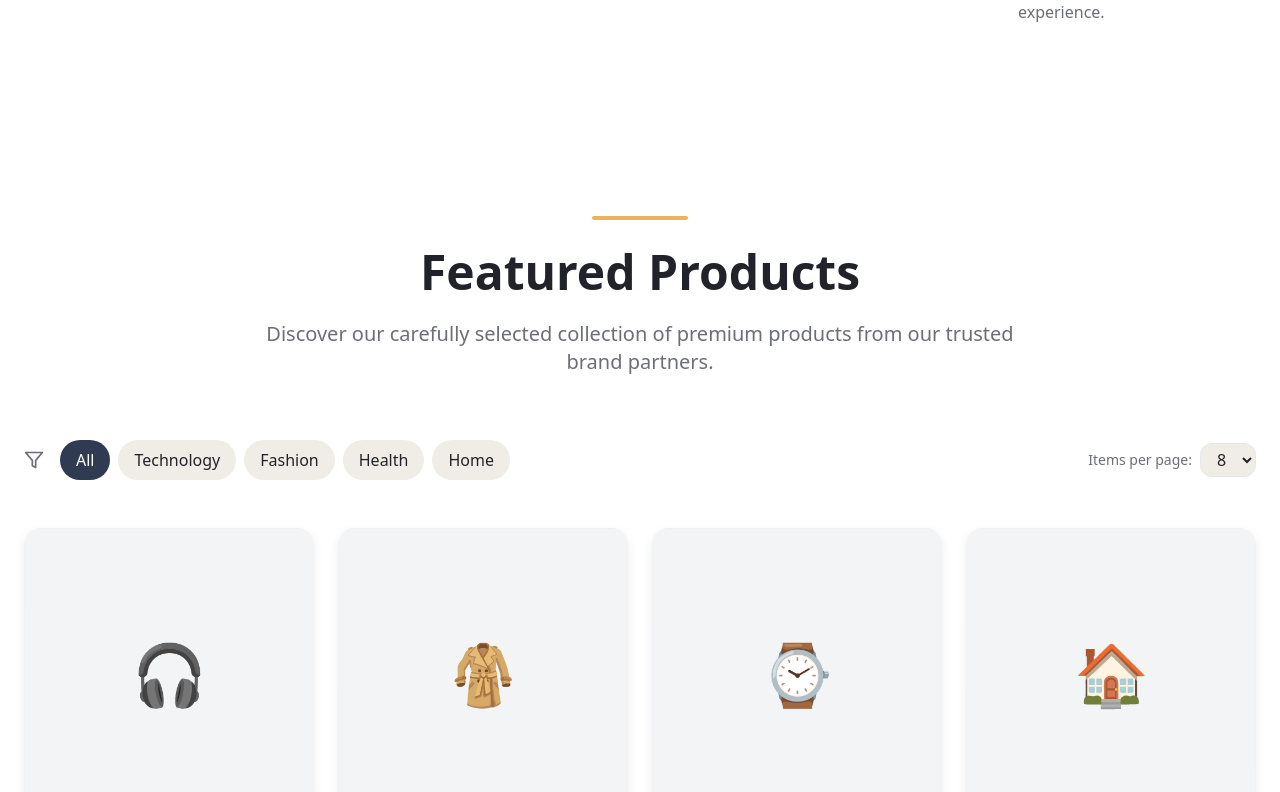
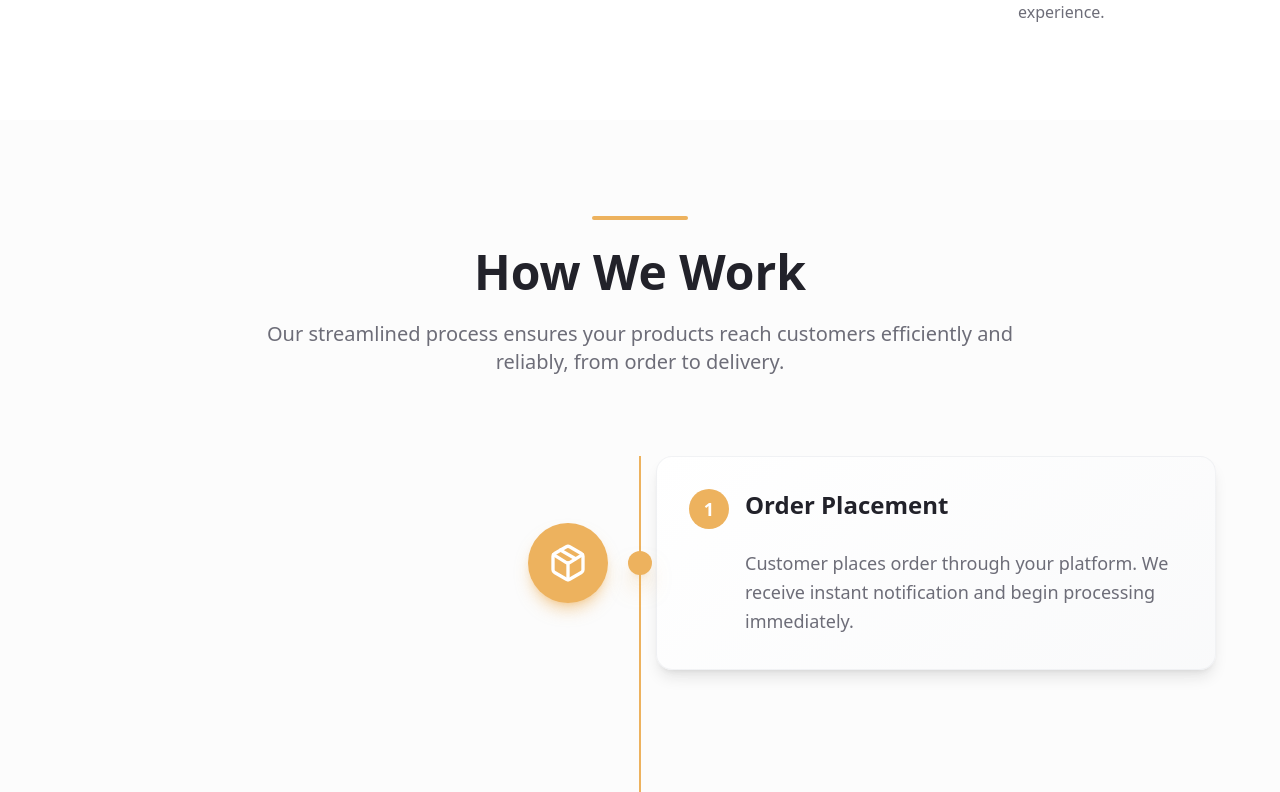
Before and after one commit to RajveerKalsi/partner-hub-design, a React (Vite) app: page / in a window 1280 px wide. Shown: the part 3228-4020 px from the top of the page. Built offline with nearby package versions, Linux system fonts and the light colour scheme; the HTML template or start-up script is replaced by a standard one.

Commit message:
commented products section

```diff
--- a/src/pages/Index.tsx
+++ b/src/pages/Index.tsx
@@ -18,7 +18,7 @@ const Index = () => {
       <AboutSection />
       <CategoriesSection />
       <SingleImageSection />
-      <ProductsSection />
+      {/* <ProductsSection /> */}
       <HowWeWorkSection />
       <CompanyDetails />
       <PartnersSection />
```
